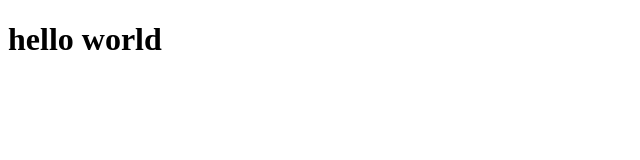
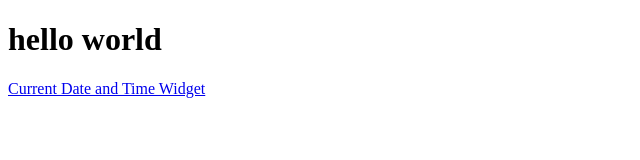
Before and after one commit to denahuang/notion, a plain HTML site: page index.html in a window 1280 px wide. Shown: the whole page, without its empty margins (0-640 px from the left). Drawn offline with Linux system fonts and the light colour scheme.

Commit message:
Update index.html

```diff
--- a/index.html
+++ b/index.html
@@ -10,5 +10,6 @@
     </head>
     <body>
         <h1>hello world</h1>
+        <a href="current-date-time-widget">Current Date and Time Widget</a>
     </body>
 </html>
```
